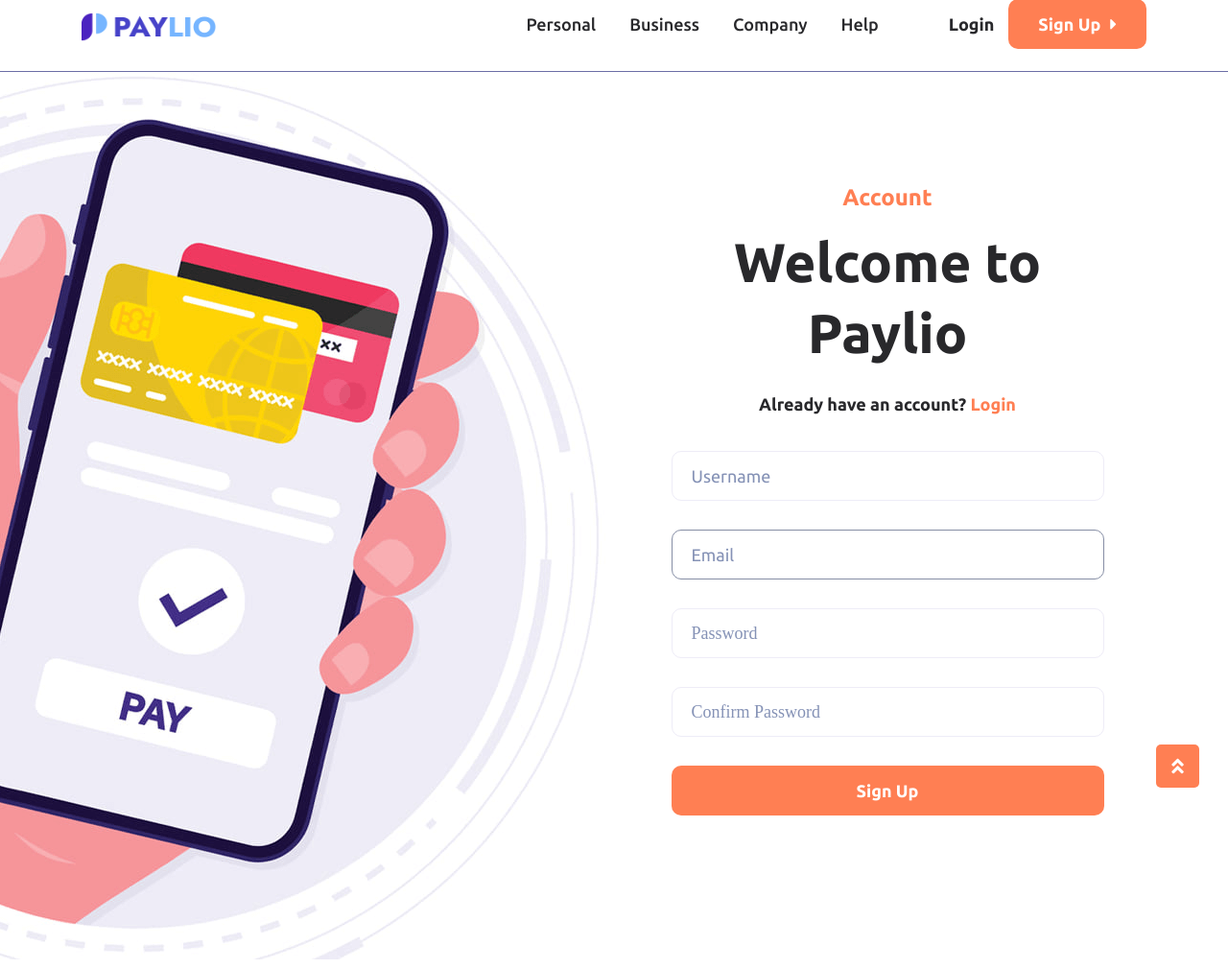
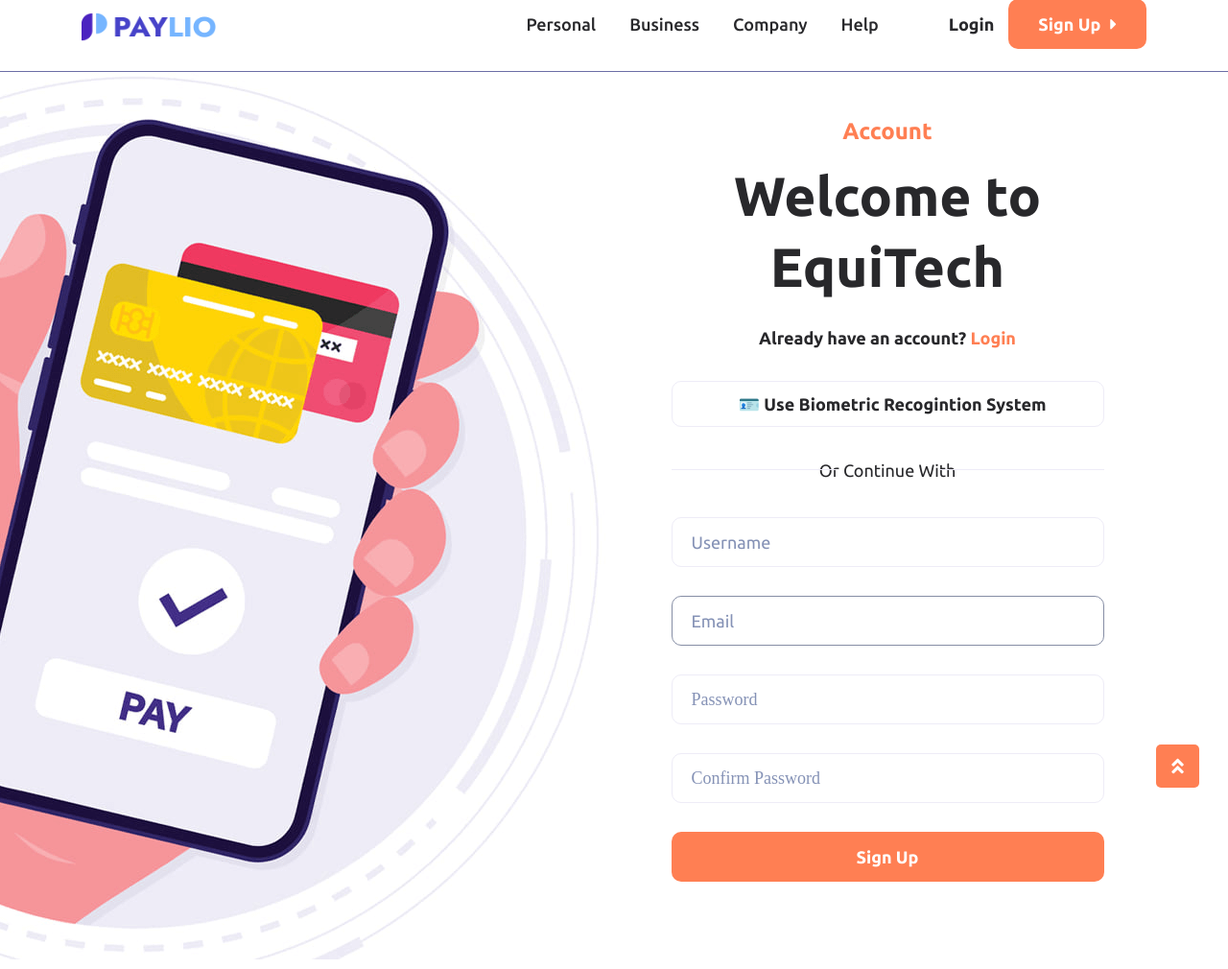
Before and after one commit to Equi-Tech/equitech-development, a Django app: page /user/sign-up/ in a window 1280 px wide. Shown: the part 24-1034 px from the top of the page at 96% size. Run offline with Django 4.2, Linux system fonts and the light colour scheme; some libraries are stand-ins or nearby versions; some web fonts are replaced.

Commit message:
fix(typos): some typos

```diff
--- a/templates/userauths/sign-up.html
+++ b/templates/userauths/sign-up.html
@@ -16,12 +16,12 @@
                     <div class="col-xl-5">
                         <div class="section-text text-center">
                             <h5 class="sub-title">Account</h5>
-                            <h2 class="title">Welcome to Paylio</h2>
+                            <h2 class="title">Welcome to EquiTech</h2>
                             <p class="dont-acc">Already have an account? <a href="{% url 'userauths:sign-in' %}">Login</a></p>
-                            <!-- <div class="reg-google">
-                                <a href="javascript:void(0)"><i class="fab fa-google"></i>Sign up with Google</a>
+                            <div class="reg-google">
+                                <a href="javascript:void(0)" onclick="alert('Fingerprint Sensor Not Found!')"><i class=""></i>🪪 Use Biometric Recogintion System</a>
                             </div>
-                            <span class="or">Or Continue With</span> -->
+                            <span class="or">Or Continue With</span>
                         </div>
                         <form method="POST">
                             {% csrf_token %}
--- a/userauths/admin.py
+++ b/userauths/admin.py
@@ -2,8 +2,4 @@ from django.contrib import admin
 from .models import User
 # Register your models here.
 
-
-
-
-
 admin.site.register(User)
--- a/userauths/apps.py
+++ b/userauths/apps.py
@@ -2,5 +2,5 @@ from django.apps import AppConfig
 
 
 class UserauthsConfig(AppConfig):
-    default_auto_field = 'django.db.models.BigAutoField'
-    name = 'userauths'
+    default_auto_field = "django.db.models.BigAutoField"
+    name = "userauths"
--- a/userauths/forms.py
+++ b/userauths/forms.py
@@ -11,9 +11,4 @@ class UserRegisterForm(UserCreationForm):
     password2 = forms.CharField(widget=forms.PasswordInput(attrs={"placeholder":"Confirm Password"}))
     class Meta:
         model = User
-        fields = [
-            'username',
-            'email',
-            'password1',
-            'password2',
-            ]
+        fields = ['username', 'email', 'password1', 'password2']
--- a/userauths/models.py
+++ b/userauths/models.py
@@ -1,6 +1,7 @@
 from django.db import models
 from django.contrib.auth.models import AbstractUser
 # Create your models here.
+
 
 
 class User(AbstractUser):
@@ -8,6 +9,8 @@ class User(AbstractUser):
     email = models.EmailField(unique=True)
     is_staff = models.BooleanField(default=False)
     is_superuser = models.BooleanField(default=False)
+
+
     USERNAME_FIELD = 'email'
     REQUIRED_FIELDS = ['username']
 
--- a/userauths/urls.py
+++ b/userauths/urls.py
@@ -2,13 +2,7 @@ from django.urls import path
 from .views import RegisterView, LoginView, LogoutView
 
 
-
 app_name = 'userauths'
-
-
-
-
-
 
 urlpatterns = [
     path("sign-up/",RegisterView, name='sign-up'),
```
